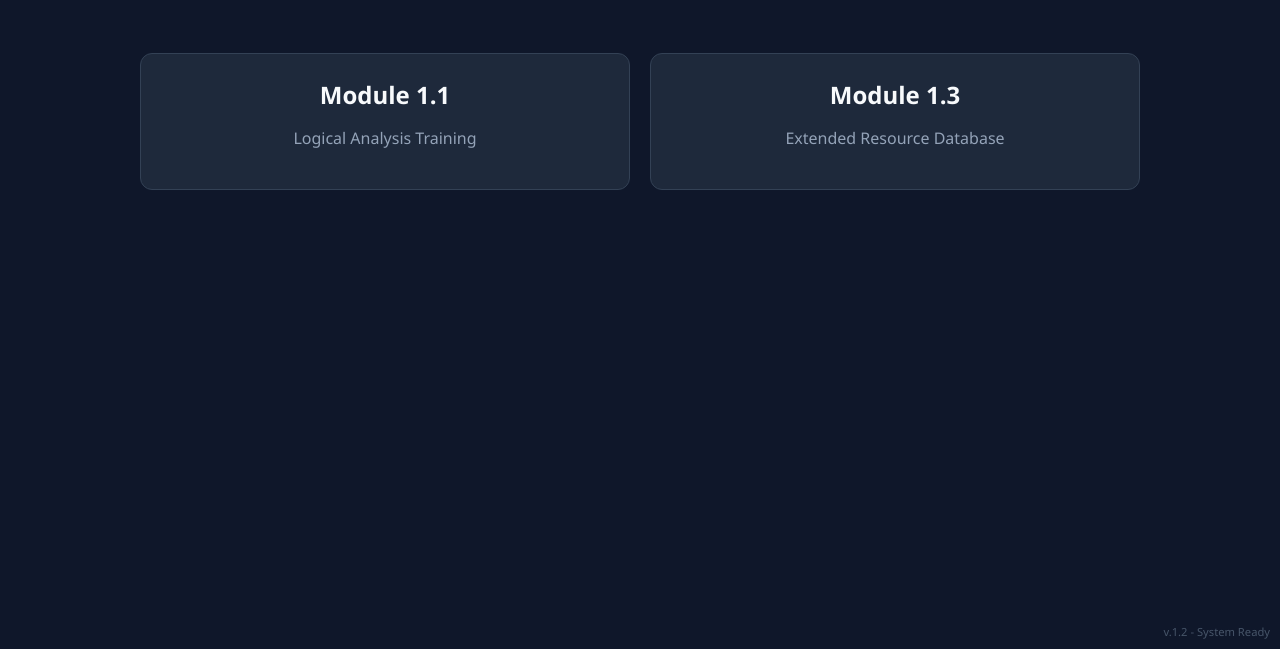
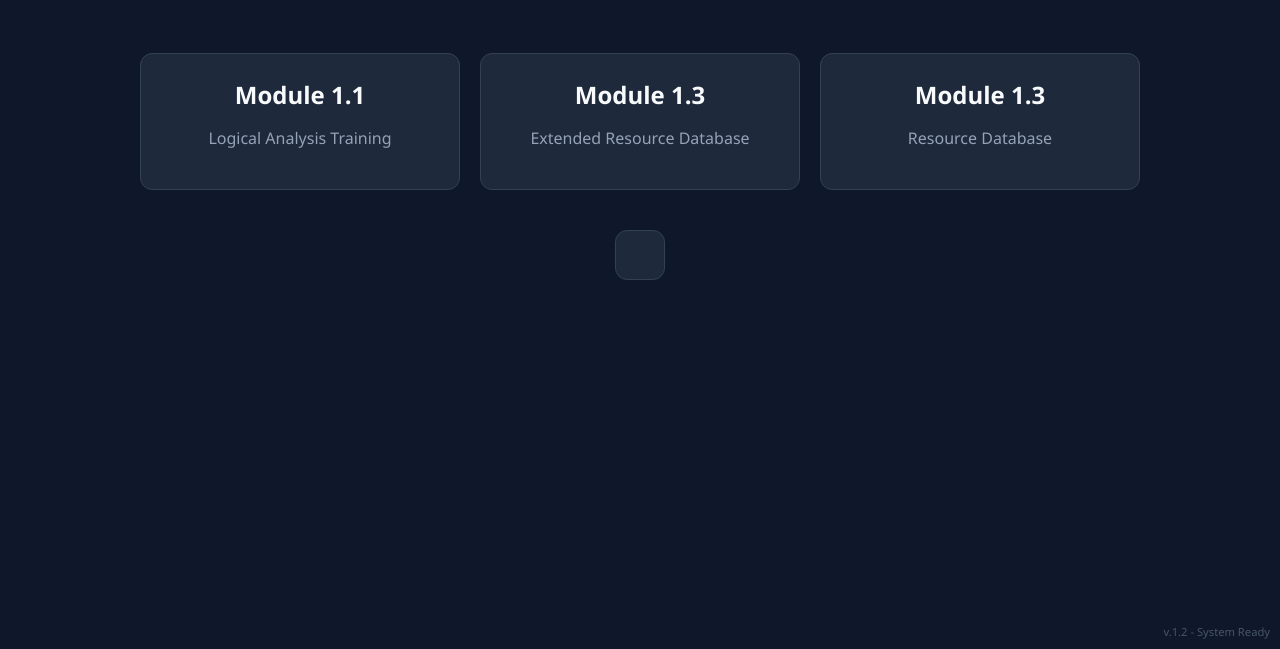
Before and after one commit to hack-the-school/hacktheschool, a plain HTML site: page index.html in a window 1280 px wide. Shown: the part 151-800 px from the top of the page. Drawn offline with Linux system fonts and the light colour scheme.

Commit message:
Update index.html

```diff
--- a/index.html
+++ b/index.html
@@ -80,6 +80,9 @@
             <h2>Module 1.3</h2>
             <p>Extended Resource Database</p>
         </a>
+        <a href="https://pd9o82.csb.app/" target="_blank" class="card">
+            <h2>Module 1.3</h2>
+            <p>Resource Database</p>
     </div>
 
     <div class="hint">v.1.2 - System Ready</div>
```
